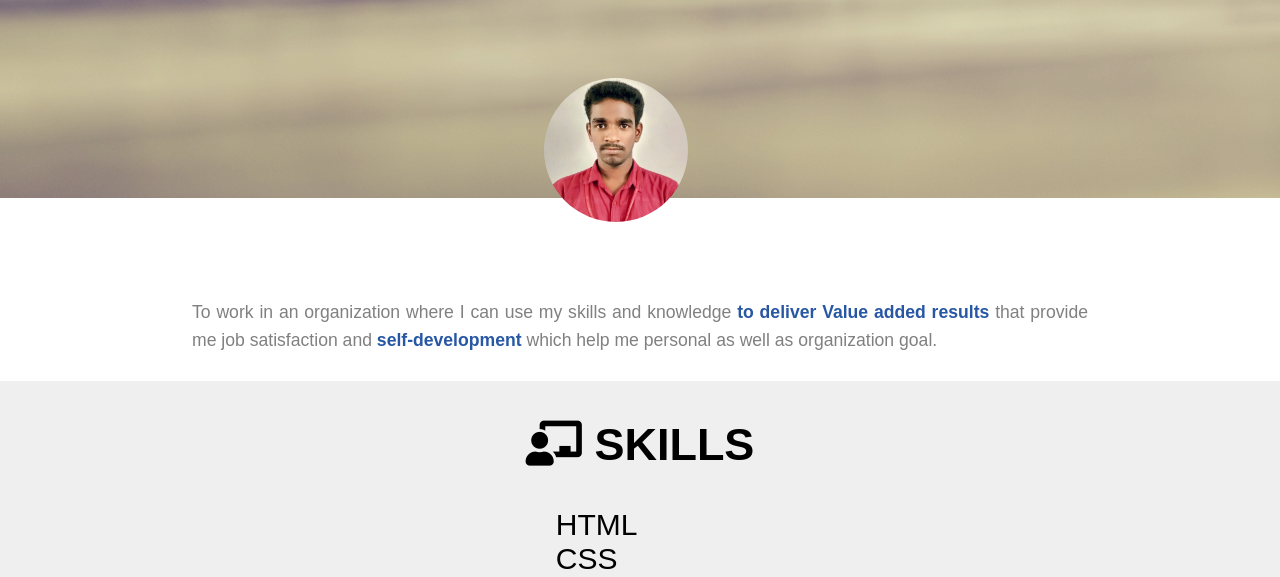
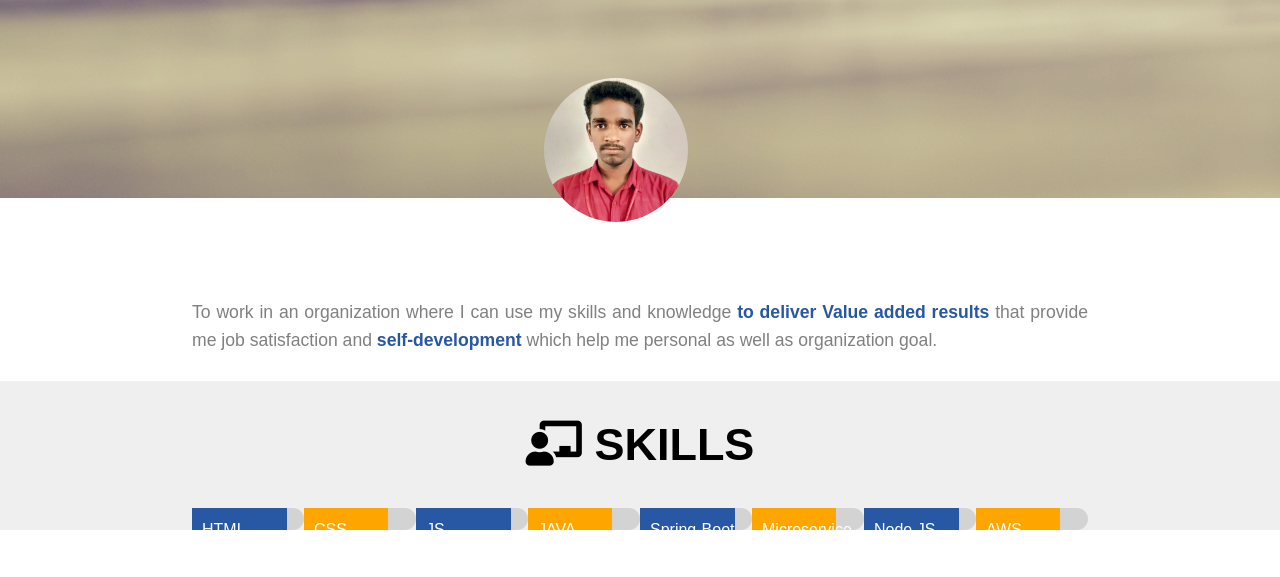
Before and after one commit to Sundarleo11/Structure-of-My-Resume, a plain HTML site: page index.html in a window 1280 px wide. Shown: the part 375-952 px from the top of the page. After the commit the page ends 917 px from the top, so only its background shows below. Drawn offline with Linux system fonts and the light colour scheme.

Commit message:
added skills

```diff
--- a/style.css
+++ b/style.css
@@ -124,7 +124,47 @@ section:nth-child(2n + 1) {
     font-weight: 100;
     font-size: 1.1rem;
 }
+/*Skill display */
 
+.skills-display{
+    /* height: 100px; */
+    width: 70%;
+    /* border: 2px solid black; 	 */
+    display: flex;
+    flex-wrap: wrap;
+    justify-content: space-between;
+}
+
+.skill-progress{
+    width: 7rem;
+    height: 1.4rem;
+    background-color: lightgrey;
+    border-radius: 0.8rem;
+}
+
+.skill-name span {
+    color: white;
+    font-size: 1rem;
+    margin-left: 10px;
+}
+.mb-blue {
+    background-color: #2857a4;
+}
+
+.mb-orange{
+    background-color: orange;
+}
+
+/*Percentage Classes */
+
+.eighty-five-percent {
+    width: 85%;
+    height: inherit;
+}
+.seventy-five-percent{
+    width: 75%;
+    height: inherit;
+}
 .text-highlight {
     color: #2857a4;
     font-weight: 600;
```
